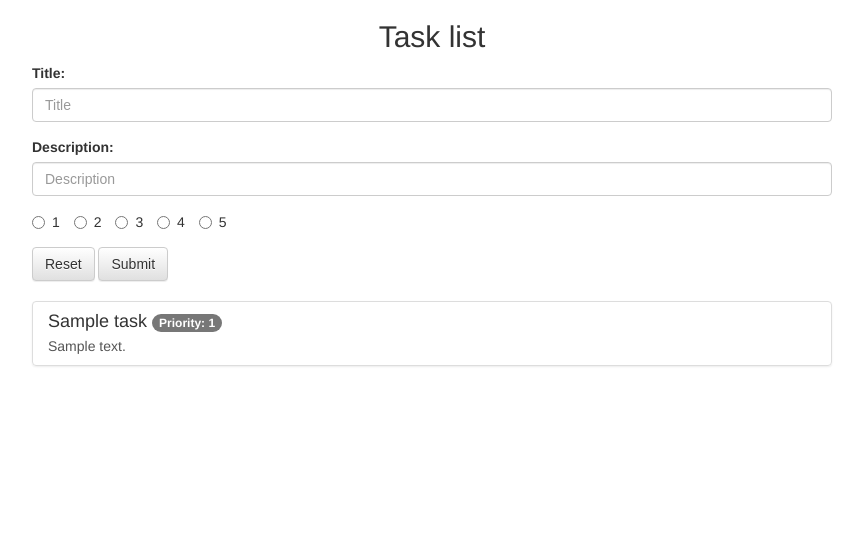
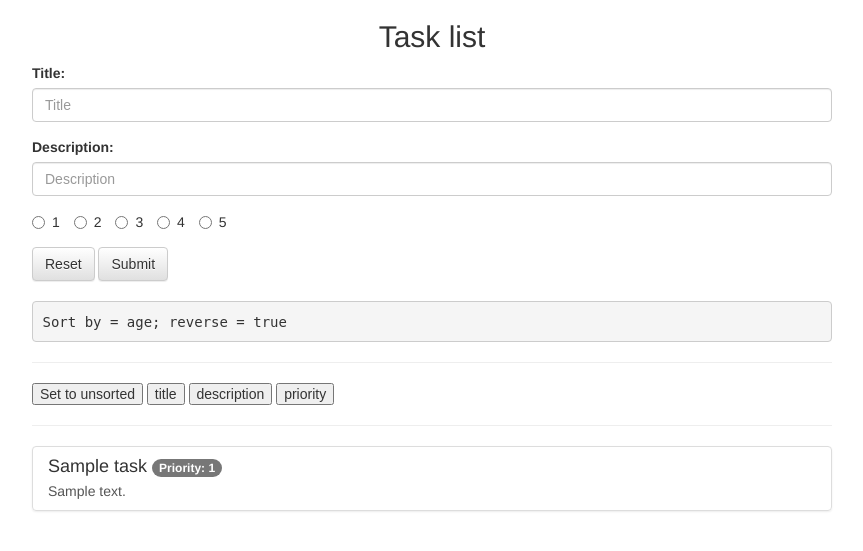
Before and after one commit to maxbogus/tasks_queue, a Flask app: page / in a window 1280 px wide. Shown: the top 551 px of the page, without its empty margins (208-1071 px from the left). Run offline with Flask 2, Linux system fonts and the light colour scheme; tables that the repository leaves empty hold one stand-in row (values such as "Sample post"); some libraries are stand-ins or nearby versions.

Commit message:
* added sorting by columns; * added buttons in html.

```diff
--- a/static/js/app.js
+++ b/static/js/app.js
@@ -5,6 +5,15 @@ var app = angular.module('tasks', []);
 app.controller('AngularJSCtrl', function ($scope, $http, $timeout) {
     $scope.error = null;
     $scope.timeOut = 0;
+    $scope.sortDesc = false;
+
+    $scope.propertyName = 'age';
+    $scope.reverse = true;
+
+    $scope.sortBy = function (propertyName) {
+        $scope.reverse = ($scope.propertyName === propertyName) ? !$scope.reverse : false;
+        $scope.propertyName = propertyName;
+    };
 
     $scope.intervalFunction = function () {
         $timeout(function () {
--- a/templates/index.html
+++ b/templates/index.html
@@ -67,13 +67,20 @@
     </div>
     <br>
     <div class="row" ng-controller="AngularJSCtrl">
+        <pre>Sort by = {{ '{{propertyName}}' }}; reverse = {{ '{{reverse}}' }}</pre>
+        <hr/>
+        <button ng-click="propertyName = null; reverse = false">Set to unsorted</button>
+        <button ng-click="sortBy('title')">title</button>
+        <button ng-click="sortBy('description')">description</button>
+        <button ng-click="sortBy('priority')">priority</button>
+        <hr/>
         <div ng-if="null !== error" class="alert alert-danger alert-dismissible" role="alert">
             <button type="button" class="close" data-dismiss="alert" aria-label="Close"><span
                     aria-hidden="true">&times;</span></button>
             <span> {{ '{{error}}' }}</span>
         </div>
         <div class="list-group">
-            <a href="#" class="list-group-item" ng-repeat="task in data">
+            <a href="#" class="list-group-item" ng-repeat="task in data| orderBy:propertyName:reverse">
                 <h4 class="list-group-item-heading">{{ '{{ task.title}}' }} <span class="badge text-right">Priority: {{ '{{ task.priority}}' }}</span>
                 </h4>
                 <p class="list-group-item-text">{{ '{{ task.description}}' }}</p>
```
